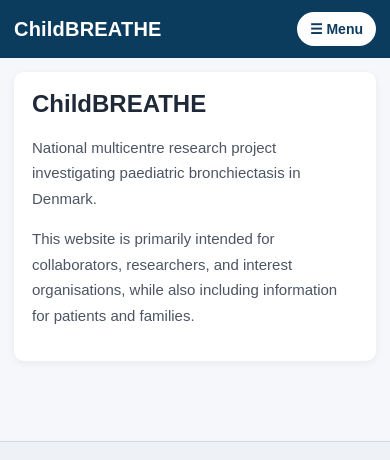
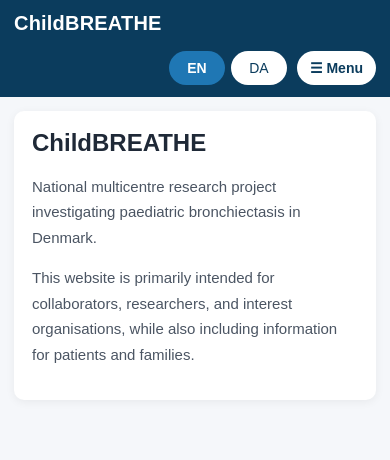
Before and after one commit to ChildBREATHE/childbreathe-website, a plain HTML site: page index.html in a window 390 px wide. Shown: the top 460 px of the page. Drawn offline with Linux system fonts and the light colour scheme.

Commit message:
Update index.html

```diff
--- a/index.html
+++ b/index.html
@@ -4,6 +4,7 @@
   <meta charset="UTF-8">
   <meta name="viewport" content="width=device-width, initial-scale=1.0">
   <title>ChildBREATHE</title>
+  <meta name="description" content="ChildBREATHE is a national multicentre research project investigating paediatric bronchiectasis in Denmark.">
 
   <style>
     :root {
@@ -15,7 +16,7 @@
       --primary-light: #1f77b4;
       --border: #d1d9e0;
       --footer-bg: #eef2f6;
-      --shadow: 0 2px 8px rgba(0, 0, 0, 0.06);
+      --shadow: 0 2px 10px rgba(0, 0, 0, 0.06);
       --radius: 12px;
       --max-width: 1000px;
     }
@@ -61,6 +62,14 @@
       font-weight: bold;
       font-size: 22px;
       letter-spacing: 0.2px;
+      cursor: pointer;
+    }
+
+    .header-controls {
+      display: flex;
+      align-items: center;
+      gap: 10px;
+      margin-left: auto;
     }
 
     .header-right {
@@ -106,6 +115,12 @@
       gap: 6px;
     }
 
+    .lang button.active-lang {
+      background: var(--primary-light);
+      color: white;
+      font-weight: bold;
+    }
+
     .menu-toggle {
       display: none;
       font-weight: bold;
@@ -138,6 +153,7 @@
       margin-bottom: 16px;
       font-size: 30px;
       line-height: 1.2;
+      color: var(--text);
     }
 
     p, li {
@@ -248,13 +264,11 @@
       }
 
       .lang {
-        justify-content: center;
-        width: 100%;
-        margin-top: 4px;
+        gap: 6px;
       }
 
       .lang button {
-        min-width: 74px;
+        min-width: 56px;
       }
 
       .container {
@@ -283,9 +297,16 @@
 <body>
 
   <header>
-    <div class="logo-text">ChildBREATHE</div>
+    <div class="logo-text" onclick="goHome()">ChildBREATHE</div>
 
-    <button class="menu-toggle" type="button" aria-label="Toggle navigation" onclick="toggleMenu()">☰ Menu</button>
+    <div class="header-controls">
+      <div class="lang">
+        <button id="btn-en" type="button" onclick="setLang('en')">EN</button>
+        <button id="btn-da" type="button" onclick="setLang('da')">DA</button>
+      </div>
+
+      <button class="menu-toggle" type="button" aria-label="Toggle navigation" onclick="toggleMenu()">☰ <span id="menuLabel">Menu</span></button>
+    </div>
 
     <div class="header-right" id="mobileMenu">
       <nav>
@@ -297,11 +318,6 @@
         <button data-page="registry"></button>
         <button data-page="contact"></button>
       </nav>
-
-      <div class="lang">
-        <button type="button" onclick="setLang('en')">EN</button>
-        <button type="button" onclick="setLang('da')">DA</button>
-      </div>
     </div>
   </header>
 
@@ -492,6 +508,7 @@
       lang = l;
       updateNav();
       loadContent();
+      updateLanguageButtons();
     }
 
     function updateNav() {
@@ -503,6 +520,7 @@
       document.querySelector("[data-page='publications']").textContent = n.publications;
       document.querySelector("[data-page='registry']").textContent = n.registry;
       document.querySelector("[data-page='contact']").textContent = n.contact;
+      document.getElementById("menuLabel").textContent = "Menu";
     }
 
     function loadContent() {
@@ -515,8 +533,26 @@
       document.getElementById("contactText").innerHTML = content[lang].contact;
     }
 
+    function updateLanguageButtons() {
+      document.getElementById("btn-en").classList.remove("active-lang");
+      document.getElementById("btn-da").classList.remove("active-lang");
+      document.getElementById("btn-" + lang).classList.add("active-lang");
+    }
+
     function toggleMenu() {
       document.getElementById("mobileMenu").classList.toggle("open");
+    }
+
+    function goHome() {
+      document.querySelectorAll(".page").forEach(p => p.classList.remove("active"));
+      document.getElementById("home").classList.add("active");
+
+      document.querySelectorAll("nav button").forEach(b => b.classList.remove("active"));
+      document.querySelector("[data-page='home']").classList.add("active");
+
+      if (window.innerWidth <= 640) {
+        document.getElementById("mobileMenu").classList.remove("open");
+      }
     }
 
     const buttons = document.querySelectorAll("nav button");
@@ -535,6 +571,8 @@
 
     updateNav();
     loadContent();
+    updateLanguageButtons();
+    document.querySelector("[data-page='home']").classList.add("active");
   </script>
 </body>
 </html>
```
